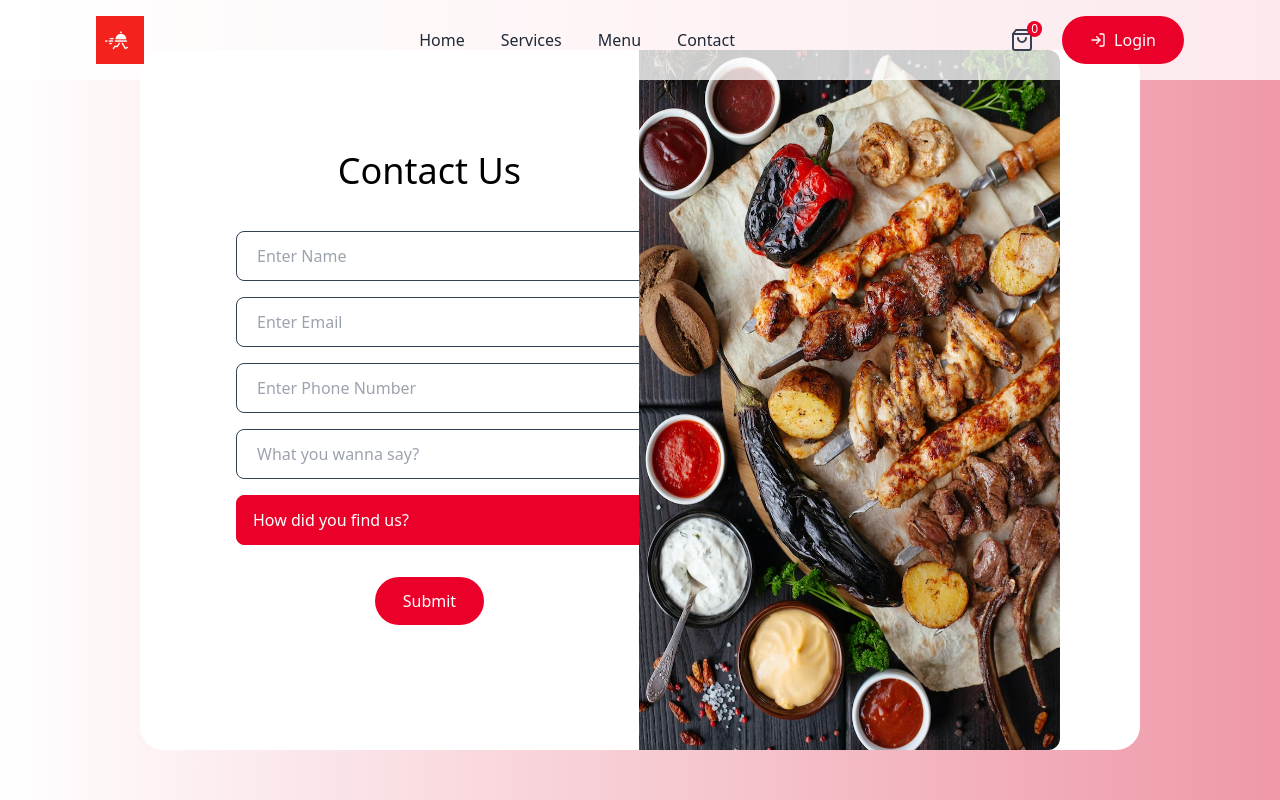
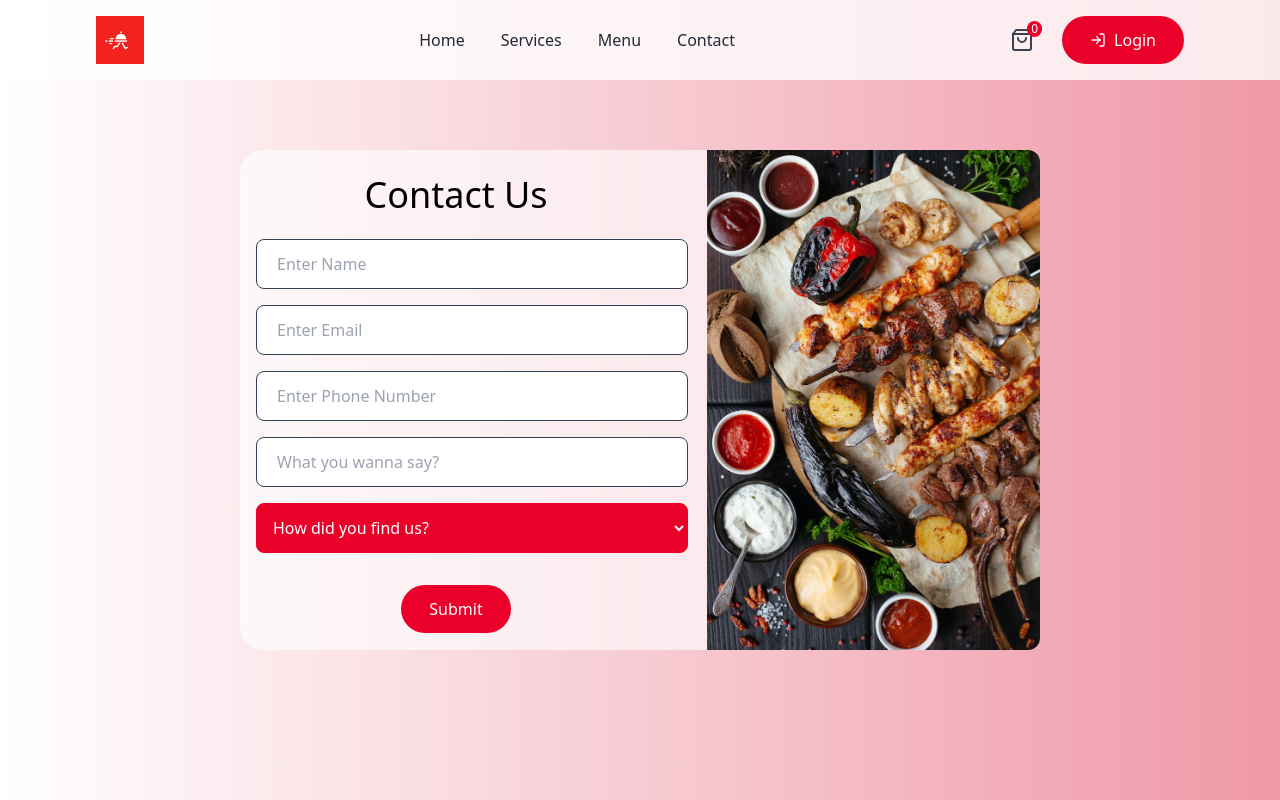
Before and after one commit to faiza-muskan/gym-app, a React (Create React App) app: page /contact in a window 1280 px wide. Built offline with nearby package versions, Linux system fonts and the light colour scheme.

Commit message:
added styles to contact page

```diff
--- a/src/components/contact/ConatctForm.js
+++ b/src/components/contact/ConatctForm.js
@@ -44,10 +44,12 @@ const ConatctForm = (props) => {
 
   return (
     <form
-      className=" max-w-[39rem] md:max-w-[29rem]"
+      className=" 2xl:max-w-[31rem] xl:max-w-[27rem]"
       onSubmit={onSubmitHandler}
     >
-      <h1 className=" text-center text-4xl mb-8">Contact Us</h1>
+      <h1 className=" text-center text-4xl 2xl:mb-8 xl:mb-4 xl:mt-8">
+        Contact Us
+      </h1>
       <input
         value={enteredName}
         onChange={nameHandler}
--- a/src/components/contact/Contact.js
+++ b/src/components/contact/Contact.js
@@ -20,7 +20,7 @@ const Contact = () => {
 
   return (
     <section className="h-[100vh] bg-gradient-to-r from-white to-[#ef98a7] flex flex-col justify-center">
-      <div className=" container flex flex-row items-center justify-between lg:h-[700px] lg:w-[1000px] bg-white rounded-3xl md:h-[600px] md:w-[900px]">
+      <div className=" flex flex-row items-center justify-between absolute top-1/2 left-1/2 -translate-x-1/2 -translate-y-1/2 2xl:h-[700px] 2xl:w-[1000px] bg-[#ffffffa0] rounded-3xl xl:h-[500px] xl:w-[800px] ">
         <div>
           <ConatctForm addContact={contactHandler} />
         </div>
@@ -28,7 +28,7 @@ const Contact = () => {
           <img
             src={food}
             alt="food"
-            className=" h-[800px] rounded-r-xl md:h-[600px] lg:h-[700px]"
+            className=" 2xl:h-[700px] xl:h-[500px] rounded-r-xl  "
           />
         </div>
       </div>
```
